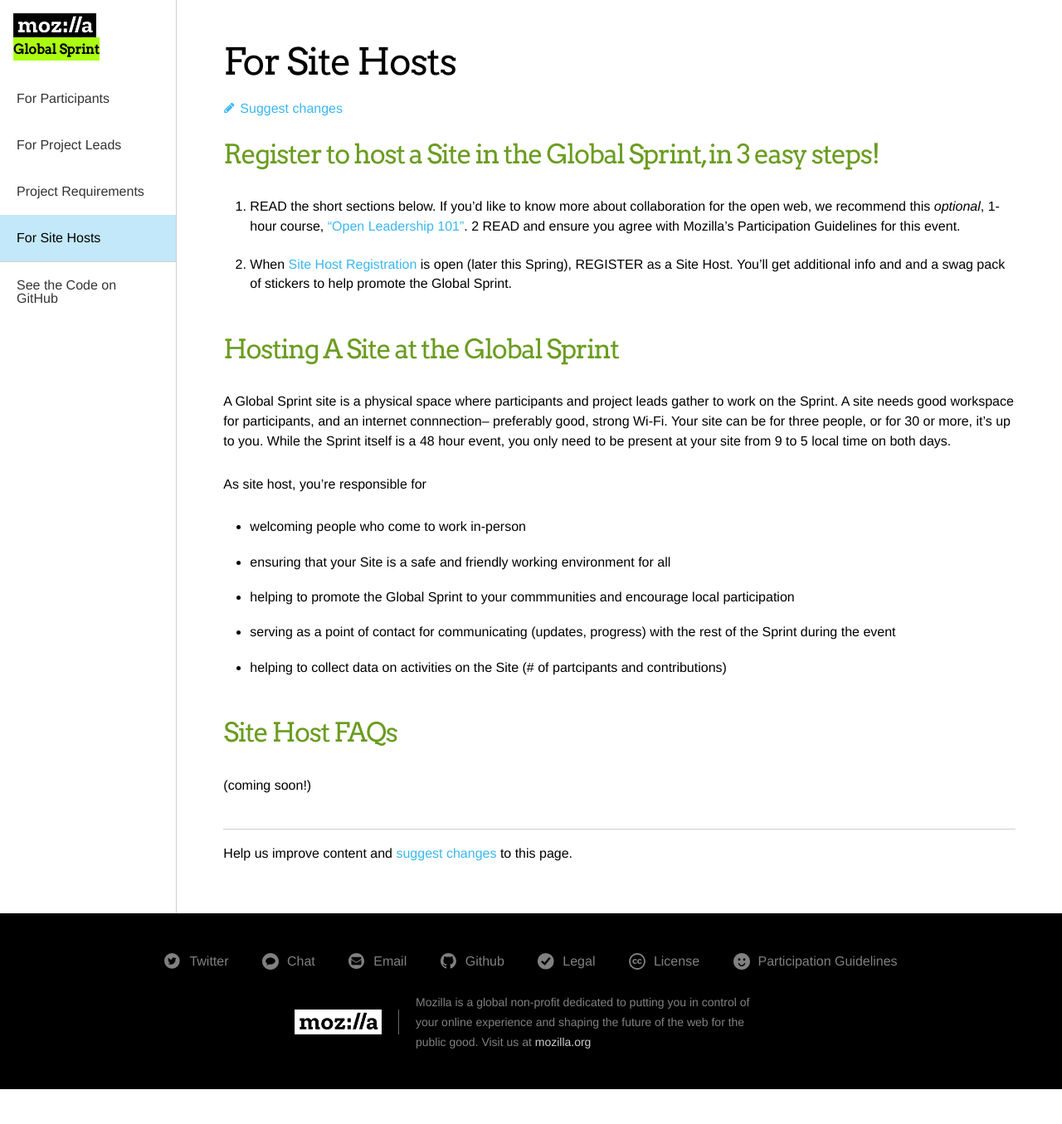
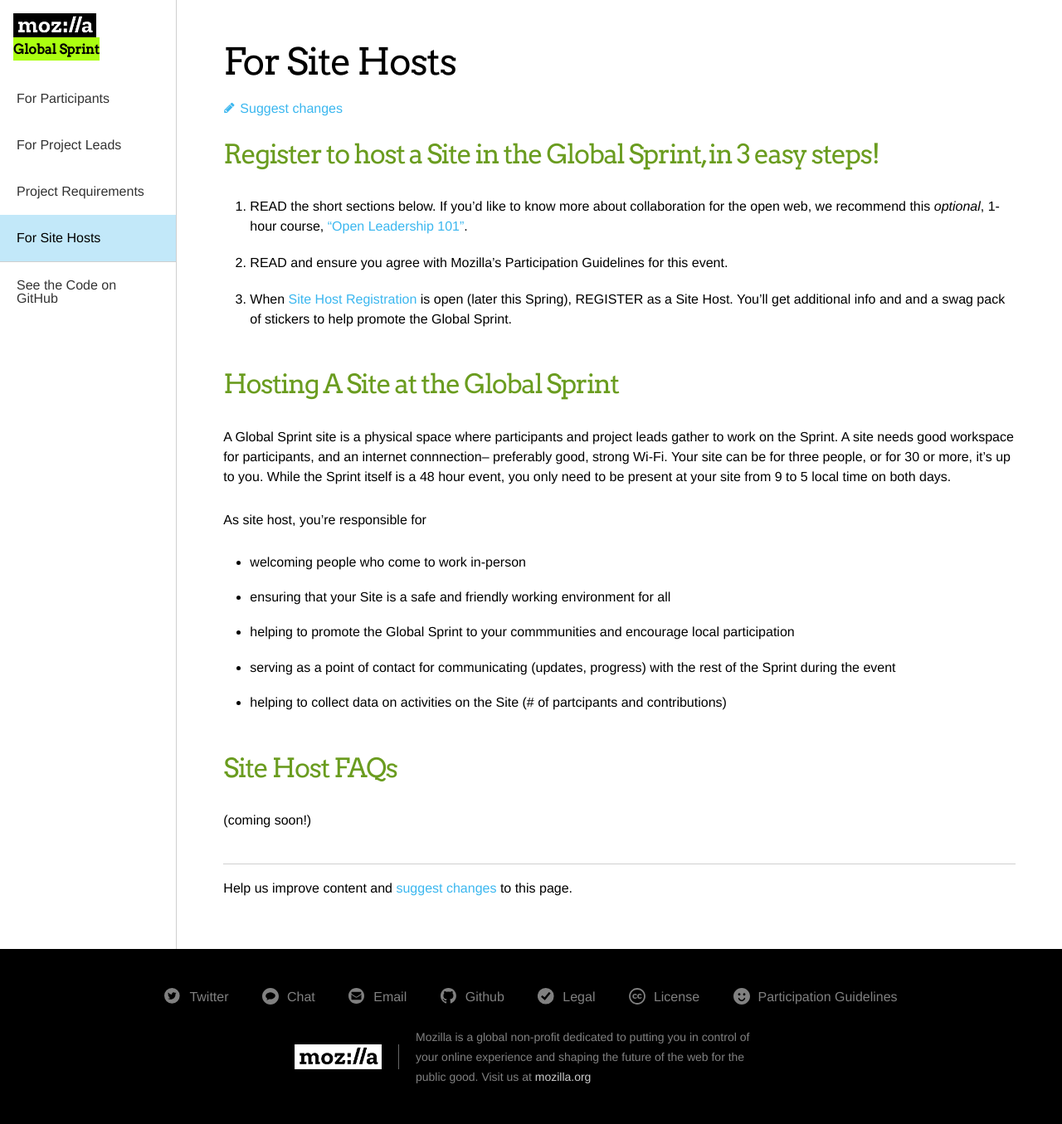
Before and after one commit to mozilla/global-sprint, a Jekyll site: the page built from _articles/site-hosts.md, in a window 1280 px wide. Shown: the whole page at 83% size. Built offline with Jekyll 4.4.1, drawn with Linux system fonts in a browser that asks for light colours; comment, search, counter and statistics services are not loaded; a style sheet for code colours, icons or effects is not loaded; before the commit the page ends 1313 px from its top, so only the background shows below that.

Commit message:
Update site-hosts.md

```diff
--- a/_articles/site-hosts.md
+++ b/_articles/site-hosts.md
@@ -5,7 +5,7 @@ title: For Site Hosts
 ### Register to host a Site in the Global Sprint, in 3 easy steps!
 
 1. **READ** the short sections below. If you'd like to know more about collaboration for the open web, we recommend this *optional*, 1-hour course, ["Open Leadership 101"](https://mozilla.teachable.com/p/open-leadership-101).
-2 **READ** and ensure you agree with Mozilla's Participation Guidelines for this event.
+2. **READ** and ensure you agree with Mozilla's Participation Guidelines for this event.
 3. When [Site Host Registration]() is open (later this Spring), **REGISTER** as a Site Host. You'll get additional info and and a swag pack of stickers to help promote the Global Sprint.
 
 ### Hosting A Site at the Global Sprint
```
